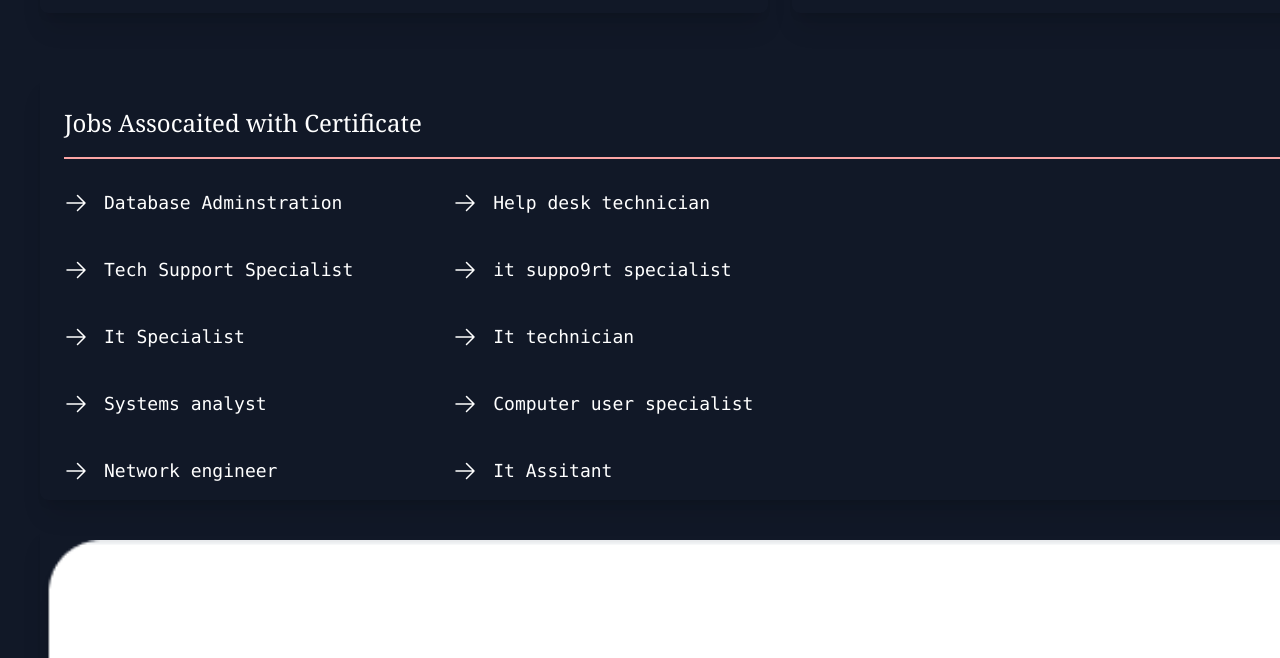
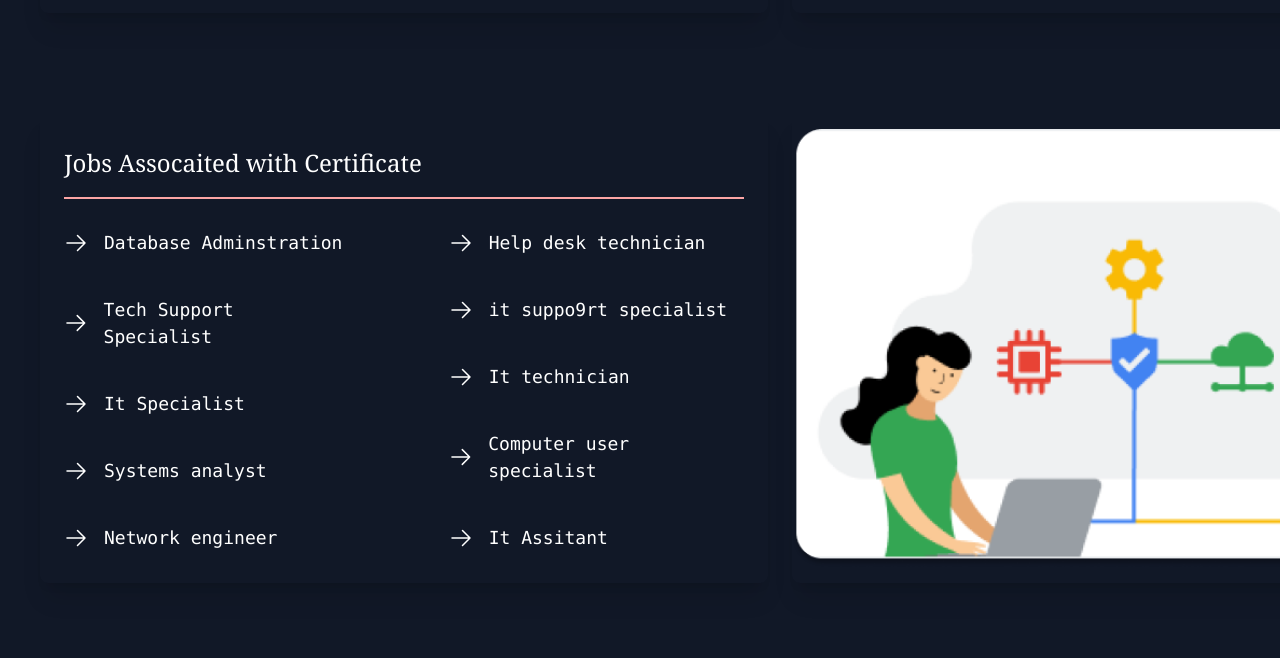
Before and after one commit to Mahbub993436/Tailwind-assaginment, a website built with Vite: page index.html in a window 1280 px wide. Shown: the part 1463-2121 px from the top of the page. Built offline with nearby package versions, Linux system fonts and the light colour scheme; files whose address does not match are found by name.

Commit message:
New reponst up

```diff
--- a/index.html
+++ b/index.html
@@ -155,7 +155,7 @@
           </section>
 
           <section>
-              <div class=" grid grid-cols-1 md:grid-cols-2py-10 px-10 gap-6 mt-[20px] mb-[20px]">
+              <div class=" grid grid-cols-1 md:grid-cols-2 py-10 px-10 gap-6 mt-[20px] mb-[20px]">
                   <div class="shadow-xl py-4 px-6 rounded-lg">
                       <h3 class="font-serif text-[24px] border-b-2 border-red-300 py-4">Jobs Assocaited with Certificate </h3>
 
```
